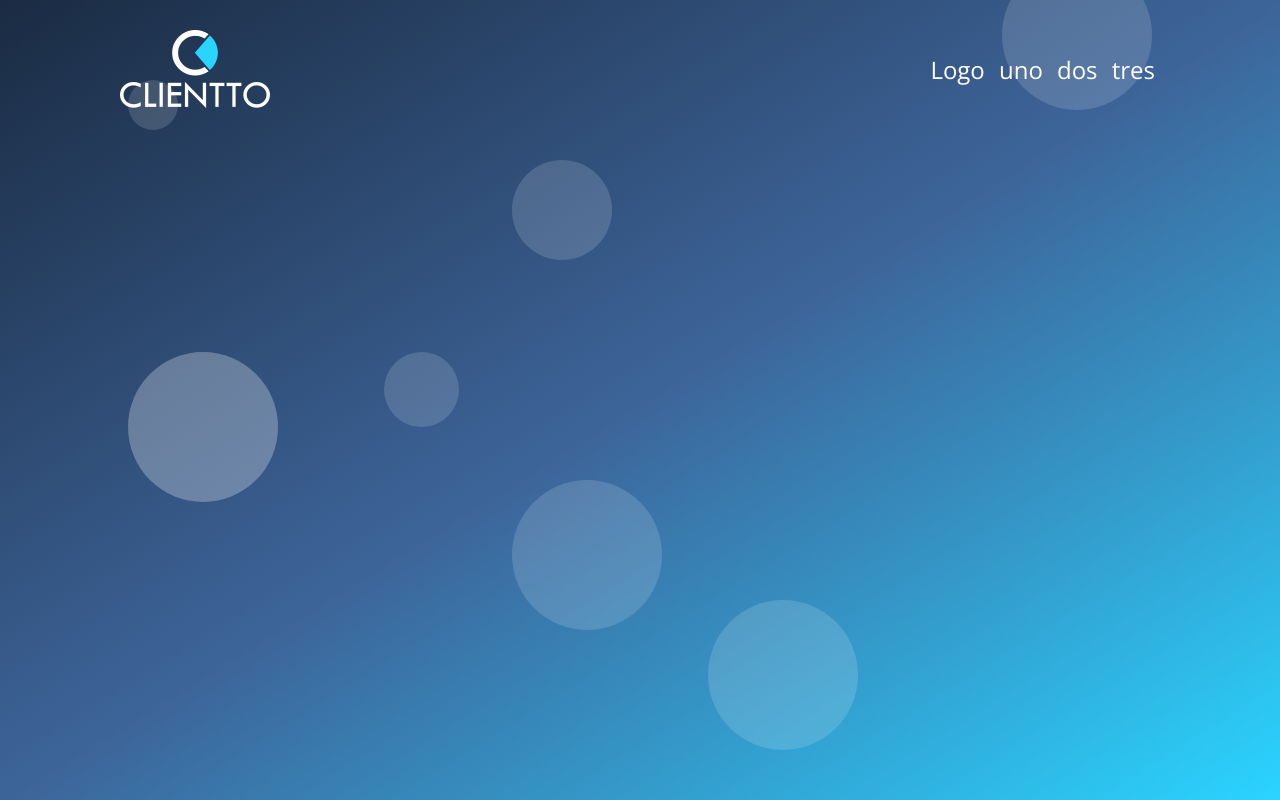
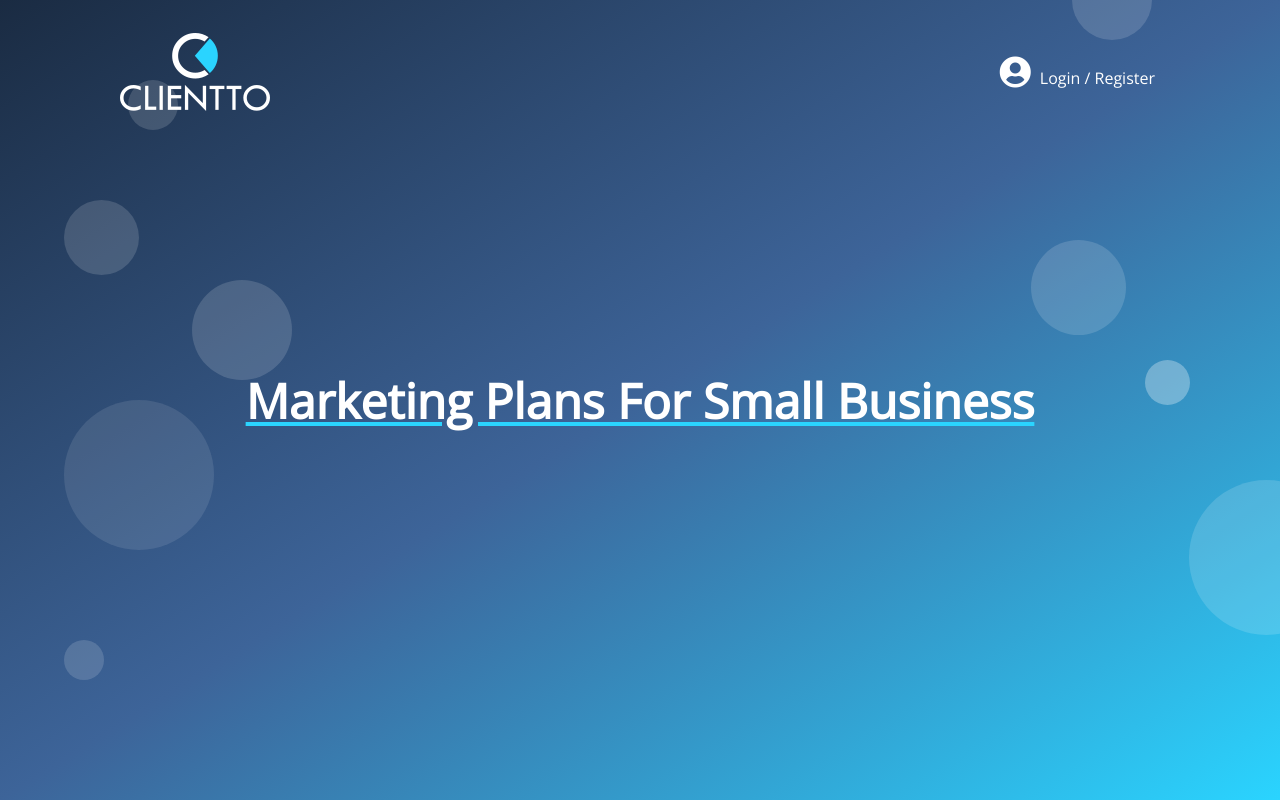
Before and after one commit to coder-log/landing_page, a plain HTML site: page index.html in a window 1280 px wide. Drawn offline with nearby package versions, Linux system fonts and the light colour scheme.

Commit message:
login/register  menu link

```diff
--- a/index.html
+++ b/index.html
@@ -3,7 +3,7 @@
 <head>
     <meta charset="utf-8" />
     <meta http-equiv="X-UA-Compatible" content="IE=edge">
-    <title>Page Title</title>
+    <title>Clientto - Marketing plans for small business</title>
     <meta name="viewport" content="width=device-width, initial-scale=1">
     <link rel="stylesheet" type="text/css" media="screen" href="main.css" />
     <link href="https://fonts.googleapis.com/css?family=Open+Sans" rel="stylesheet">
@@ -16,10 +16,7 @@
             <div class="nav-inner-container">
             <img src="img/clientto-logo-white-transparent-150px.png">
             <ul>
-                <li>Logo</li>
-                <li>uno</li>
-                <li>dos</li>
-                <li>tres</li>
+                <li><i class="fas fa-user-circle"></i> Login / Register</li>
             </ul>
             </div>
 
@@ -38,6 +35,11 @@
             <span class="span-80"></span>
             <span class="span-95"></span>
             <span class="span-155"></span>
+            <span class="span-40"></span>
+            <div>
+                <h1 id="hero-caption">Marketing Plans For Small Business</h1>
+
+            </div>
         </div>
         <span></span>
         <span></span>
--- a/main.css
+++ b/main.css
@@ -28,11 +28,23 @@ header {
     align-items: center;
 }
 
+.nav-inner-container ul {
+    display: inline-block;
+    text-align: center;
+}
+
+
 .nav-inner-container ul li {
     display: inline-block;
     padding: 5px;
-    font-size: 1.5rem;
     color: white;
+}
+
+.nav-inner-container ul li i {
+    display: inline-block;
+    padding: 5px;
+    color: white;
+    font-size: 2rem;
 }
 
 
@@ -41,6 +53,19 @@ header {
     height: 100vh;
     background-image: linear-gradient(to bottom right, #1a2b42, #3D6499,#2ad4ff);
     display:flex;
+    align-items: center;
+
+}
+
+.hero div{
+    margin: 0 auto;
+}
+
+#hero-caption {
+    font-size: 3rem;
+    color: white;
+    text-decoration-line: underline;
+    text-decoration-color: #2ad4ff;
 }
 .span-50 {
     width: 50px;
@@ -58,8 +83,8 @@ header {
     border-radius: 50%;
     background-color:white;
     background: hsla(0,0%,100%,.15);
-    left: 30%;
-    top: 44%;
+    left: 5%;
+    top: 25%;
     position: fixed;
 }
 
@@ -69,8 +94,8 @@ header {
     border-radius: 50%;
     background-color:white;
     background: hsla(0,0%,100%,.15);
-    left: 40%;
-    top: 20%;
+    left: 15%;
+    top: 35%;
     position: fixed;
 }
 
@@ -79,24 +104,24 @@ header {
     height: 150px;
     border-radius: 50%;
     background-color:white;
-    background: hsla(0,0%,100%,.15);
-    left: 10%;
-    top: 44%;
+    background: hsla(0,0%,100%,.10);
+    left: 5%;
+    top: 50%;
     position: fixed;
 }
 .span-45 {
-    width: 150px;
-    height: 150px;
+    width: 45px;
+    height: 45px;
     border-radius: 50%;
     background-color:white;
-    background: hsla(0,0%,100%,.15);
-    right: 33%;
-    top: 75%;
+    background: hsla(0,0%,100%,.30);
+    right: 7%;
+    top: 45%;
     position: fixed;
 }
 .span-80 {
-    width: 150px;
-    height: 150px;
+    width: 80px;
+    height: 80px;
     border-radius: 50%;
     background-color:white;
     background: hsla(0,0%,100%,.15);
@@ -105,23 +130,34 @@ header {
     position: fixed;
 }
 .span-95 {
-    width: 150px;
-    height: 150px;
+    width: 95px;
+    height: 95px;
     border-radius: 50%;
     background-color:white;
     background: hsla(0,0%,100%,.15);
-    left: 10%;
-    top: 44%;
+    right: 12%;
+    top: 30%;
     position: fixed;
 }
 
 .span-155 {
-    width: 150px;
-    height: 150px;
+    width: 155px;
+    height: 155px;
     border-radius: 50%;
     background-color:white;
     background: hsla(0,0%,100%,.15);
-    left: 40%;
+    right: -5%;
     top: 60%;
     position: fixed;
 }
+
+.span-40 {
+    width: 40px;
+    height: 40px;
+    border-radius: 50%;
+    background-color:white;
+    background: hsla(0,0%,100%,.15);
+    left: 5%;
+    top: 80%;
+    position: fixed;
+}
```
